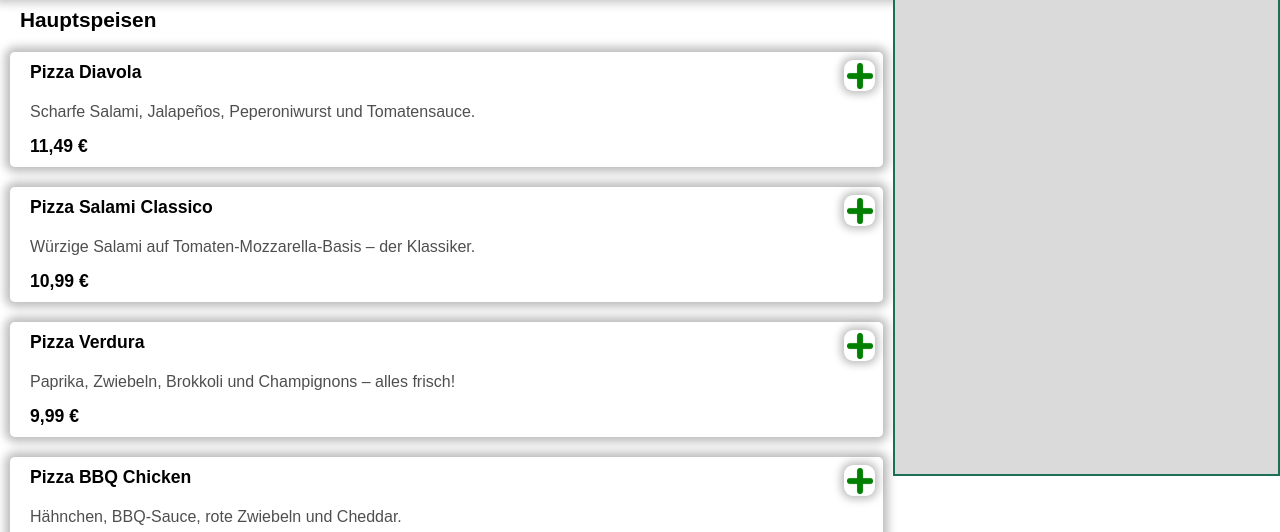
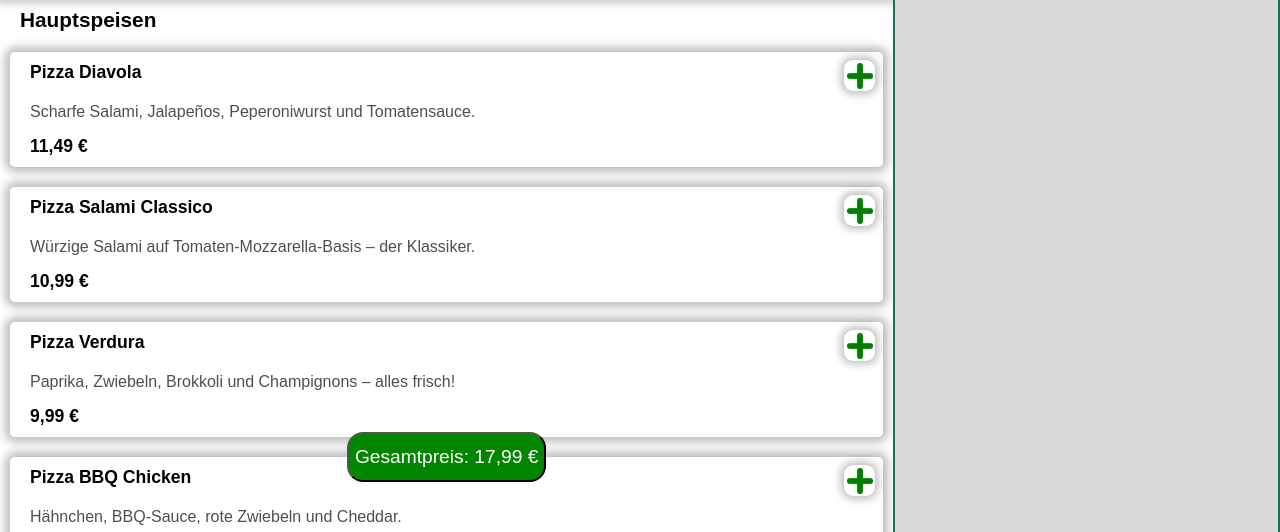
Before and after one commit to codebySaschaHeinze/G-nnDir24, a plain HTML site: page index.html in a window 1280 px wide. Shown: the part 268-800 px from the top of the page. Drawn offline with Linux system fonts and the light colour scheme; a web font is replaced by a local one.

Commit message:
total-price button added and styled a bit. aside overflow-y-problem fixed

```diff
--- a/index.html
+++ b/index.html
@@ -50,6 +50,11 @@
 
         <div id="cart_products_container" class="cart-products-container">
           <div class="cart-product-and-price"></div>
+          <div class="total-price-container">
+            <button class="total-price-button" id="total_price_button">
+              Gesamtpreis
+            </button>
+          </div>
         </div>
       </aside>
     </div>
--- a/script.js
+++ b/script.js
@@ -14,6 +14,7 @@ function renderProducts() {
   for (let productIndex = 0; productIndex < products.length; productIndex++) {
     productsRef.innerHTML += addProductsTemplate(productIndex);
   }
+  productsRef.innerHTML += totalPriceButtonTemplate();
 }
 // cartIndex enthält alle Produkte im Warenkorb
 function renderCart() {
--- a/scripts/template.js
+++ b/scripts/template.js
@@ -32,3 +32,11 @@ function addProductsToCartTemplate(cartIndex) {
   </div>
 </div>`;
 }
+
+function totalPriceButtonTemplate() {
+  return /*html*/ `<div class="total-price-container">
+            <button class="total-price-button" id="total_price_button">
+              Gesamtpreis: 17,99 €
+            </button>
+          </div>`;
+}
--- a/style.css
+++ b/style.css
@@ -3,6 +3,7 @@
   width: 100%;
   max-width: 1920px;
   margin: 0;
+  margin-top: 60px;
 }
 
 .header-section {
@@ -31,13 +32,17 @@
   box-shadow: 0 0 10px 5px rgba(0, 0, 0, 0.266);
 }
 
+.all-products {
+  position: relative;
+}
+
 .shopping-cart {
   background-color: rgb(218, 218, 218);
   width: 30vw;
   position: sticky;
   top: 60px;
-  height: calc(100vh - 120px);
-  /* overflow-y: auto; */
+  height: calc(100vh - 60px);
+  overflow-y: auto;
   border: 2px solid rgb(28, 111, 86);
 }
 
@@ -93,6 +98,7 @@
 .cart-products-container {
   display: flex;
   flex-direction: column;
+  flex-grow: 1;
 }
 
 .product-price-plus-minus-container {
@@ -125,3 +131,12 @@
   text-align: center;
   margin-top: 100px;
 }
+
+.total-price-container {
+  position: sticky;
+  bottom: 50px;
+  text-align: center;
+  z-index: 10;
+  display: flex;
+  justify-content: center;
+}
--- a/styles/assets.css
+++ b/styles/assets.css
@@ -99,3 +99,13 @@ aside h4 {
   height: auto;
   width: 26px;
 }
+
+.total-price-button {
+  height: 50px;
+  width: auto;
+  background-color: rgb(2, 134, 0);
+  color: white;
+  cursor: pointer;
+  border-radius: 16px;
+  font-size: 1.2rem;
+}
--- a/styles/standard.css
+++ b/styles/standard.css
@@ -26,11 +26,11 @@ nav {
   display: flex;
   justify-content: space-between;
   align-items: center;
-  /* position: fixed;
+  position: fixed;
   z-index: 10;
   top: 0;
   left: 0;
-  right: 0; */
+  right: 0;
   z-index: 10;
   height: 60px;
   background-color: rgb(1, 58, 0);
```
